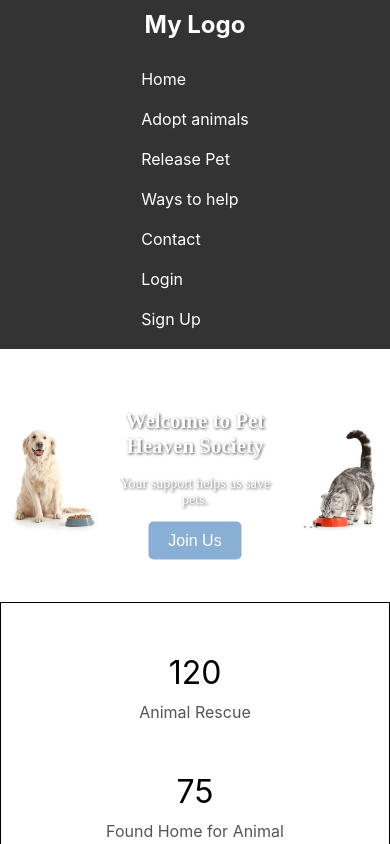
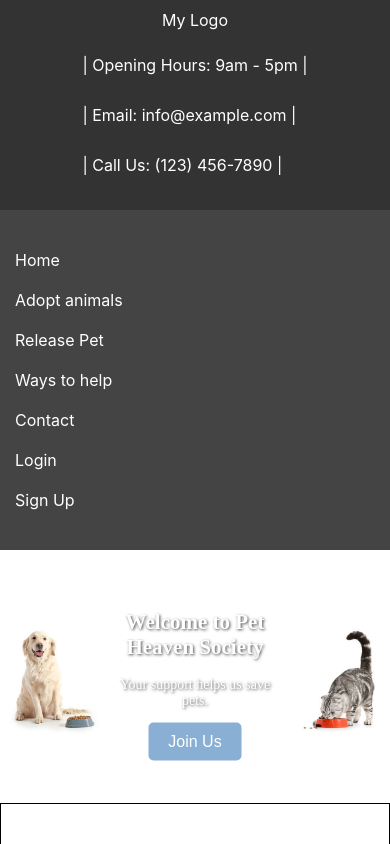
Before and after one commit to aloylee2/assignment3, a React (Create React App) app: page / in a window 390 px wide. Shown: the top 844 px of the page. Built offline with nearby package versions, Linux system fonts and the light colour scheme.

Commit message:
navbar done reposonive

```diff
--- a/src/components/Navbar.css
+++ b/src/components/Navbar.css
@@ -1,27 +1,38 @@
-.navbar {
-    display: flex; /* Use flexbox for alignment */
-    justify-content: center; /* Center the navbar items horizontally */
-    align-items: center; /* Center items vertically */
-    background-color: #333;
-    padding: 10px 20px;
-    flex-direction: column; /* Stack logo and menu vertically */
+.navbar-container {
+    width: 100%;
 }
 
-.navbar h2 {
+.header {
+    display: flex;
+    justify-content: space-between;
+    padding: 10px 20px;
+    background-color: #333;
+}
+
+.logo {
     color: #fff;
-    margin: 0;
-    display: flex; /* Allow flex to align text */
-    align-items: center; /* Center the logo text vertically */
-    padding-bottom: 10px; /* Add bottom padding to the logo */
+}
+
+.contact-info {
+    color: #fff;
+    display: flex;
+    gap: 5px;
+}
+
+.navbar {
+    display: flex;
+    justify-content: center;
+    background-color: #444;
+    padding: 30px 0;
+    width: 100%;
+
 }
 
 .navbar ul {
     list-style: none;
-    display: flex; /* Flex for larger screens */
-    flex-direction: row; /* Row direction for larger screens */
+    display: flex;
     margin: 0;
     padding: 0;
-    justify-content: center; /* Center the navbar items */
 }
 
 .navbar li {
@@ -32,30 +43,82 @@
     color: #fff;
     text-decoration: none;
     padding: 10px 15px;
-    display: flex; /* Use flex for anchor tags */
-    align-items: center; /* Center the text within the anchor */
+    transition: background-color 0.3s ease, color 0.3s ease; /* Smooth transition */
 }
 
 .navbar a:hover {
     background-color: #555;
+    color: #ffd700; /* Change text color on hover for better contrast */
+    border-radius: 4px; /* Optional: rounded corners on hover */
 }
 
+/* Base Dropdown Menu Styles */
 .dropdown-menu {
-    display: block;
+    display: none;
     position: absolute;
-    top: 100%;
-    left: 0;
     background-color: #444;
+    min-width: 150px;
     z-index: 1000;
+    border-radius: 4px;
+    box-shadow: 0 4px 8px rgba(0, 0, 0, 0.2);
 }
 
+/* Show dropdown when open */
+.dropdown-menu.show {
+    display: block;
+}
+
+/* Dropdown Links */
 .dropdown-menu a {
+    color: #fff;
     padding: 10px 15px;
-    white-space: nowrap;
+    text-decoration: none;
+    display: block;
+    transition: background-color 0.3s ease; /* Smooth transition for dropdown links */
 }
 
 .dropdown-menu a:hover {
-    background-color: #555;
+    background-color: #666; /* Darker background for dropdown items */
+}
+
+/* Media Queries for Responsiveness */
+@media (max-width: 768px) {
+    .header {
+        flex-direction: column;
+        align-items: center;
+    }
+    .contact-info {
+        color: #fff;
+        display: flex;
+        flex-direction: column; /* Stack contact items vertically */
+        gap: 5px;
+    }
+
+
+    .navbar {
+        flex-direction: column;
+        align-items: center;
+    }
+
+    .navbar li {
+        margin: 10px 0; /* Adjust margin for vertical spacing on mobile */
+    }
+
+    .navbar ul {
+        flex-direction: column;
+        width: 100%;
+    }
+
+    .navbar a {
+        padding: 15px;
+        text-align: center;
+        width: 100%;
+    }
+
+    .dropdown-menu {
+        position: relative;
+        width: 100%;
+    }
 }
 
 .logout-button {
@@ -70,33 +133,3 @@
 .logout-button:hover {
     background-color: #c0392b;
 }
-
-/* Media query for tablets and phones */
-@media (max-width: 768px) {
-    .navbar {
-        flex-direction: column; /* Stack logo and menu vertically */
-        align-items: center; /* Center items horizontally */
-        width: 100%; /* Full width for the navbar */
-    }
-
-    .navbar h2 {
-        margin-bottom: 10px; /* Space between logo and menu */
-    }
-
-    .navbar ul {
-        flex-direction: column; /* Stack items vertically */
-        align-items: center; /* Center the menu items */
-        padding: 0; /* Remove padding */
-        width: 100%; /* Full width for the menu */
-    }
-
-    .navbar li {
-        width: 100%; /* Make each item full width */
-        text-align: center; /* Center text in each item */
-    }
-
-    .navbar a {
-        padding: 10px 20px; /* Adjust padding for easier touch access */
-        width: 100%; /* Full width for touch targets */
-    }
-}
--- a/src/components/Navbar.js
+++ b/src/components/Navbar.js
@@ -21,7 +21,7 @@ const Dropdown = ({ isOpen, toggleDropdown, children }) => {
     return (
         <div ref={dropdownRef}>
             {isOpen && (
-                <div className="dropdown-menu">
+                <div className={`dropdown-menu ${isOpen ? "show" : ""}`}>
                     {children}
                 </div>
             )}
@@ -48,11 +48,20 @@ const Navbar = ({ isLoggedIn, handleLogout, username }) => {
     const handleMouseLeave3 = () => setDropdownOpen3(false);
 
     return (
-        <nav className="navbar">
-            <div>
-                <h2>My Logo</h2>
+        <div className="navbar-container">
+            <div className="header">
+                <div className="logo">My Logo</div>
+                <div className="contact-info">
+                    <br/>
+                    <span>| Opening Hours: 9am - 5pm |</span>
+                    <br/>
+                    <span>| Email: info@example.com |</span>
+                    <br/>
+                    <span>| Call Us: (123) 456-7890 |</span>
+                    <br/>
+                </div>
             </div>
-            <div>
+            <nav className="navbar">
                 <ul>
                     <li><Link to="/">Home</Link></li>
                     <li onMouseEnter={handleMouseEnter1} onMouseLeave={handleMouseLeave1}>
@@ -80,7 +89,7 @@ const Navbar = ({ isLoggedIn, handleLogout, username }) => {
                     {isLoggedIn && (
                         <li onMouseEnter={handleMouseEnter2} onMouseLeave={handleMouseLeave2}>
                             <Link to="#" className="dropdown-toggle" onClick={toggleDropdown2} aria-haspopup="true" aria-expanded={dropdownOpen2}>
-                                {username} {/* Display the logged-in username here */}
+                                {username}
                             </Link>
                             <Dropdown isOpen={dropdownOpen2} toggleDropdown={setDropdownOpen2}>
                                 <Link to="/service1">View profile</Link>
@@ -98,8 +107,8 @@ const Navbar = ({ isLoggedIn, handleLogout, username }) => {
                         </li>
                     )}
                 </ul>
-            </div>
-        </nav>
+            </nav>
+        </div>
     );
 };
 
```
